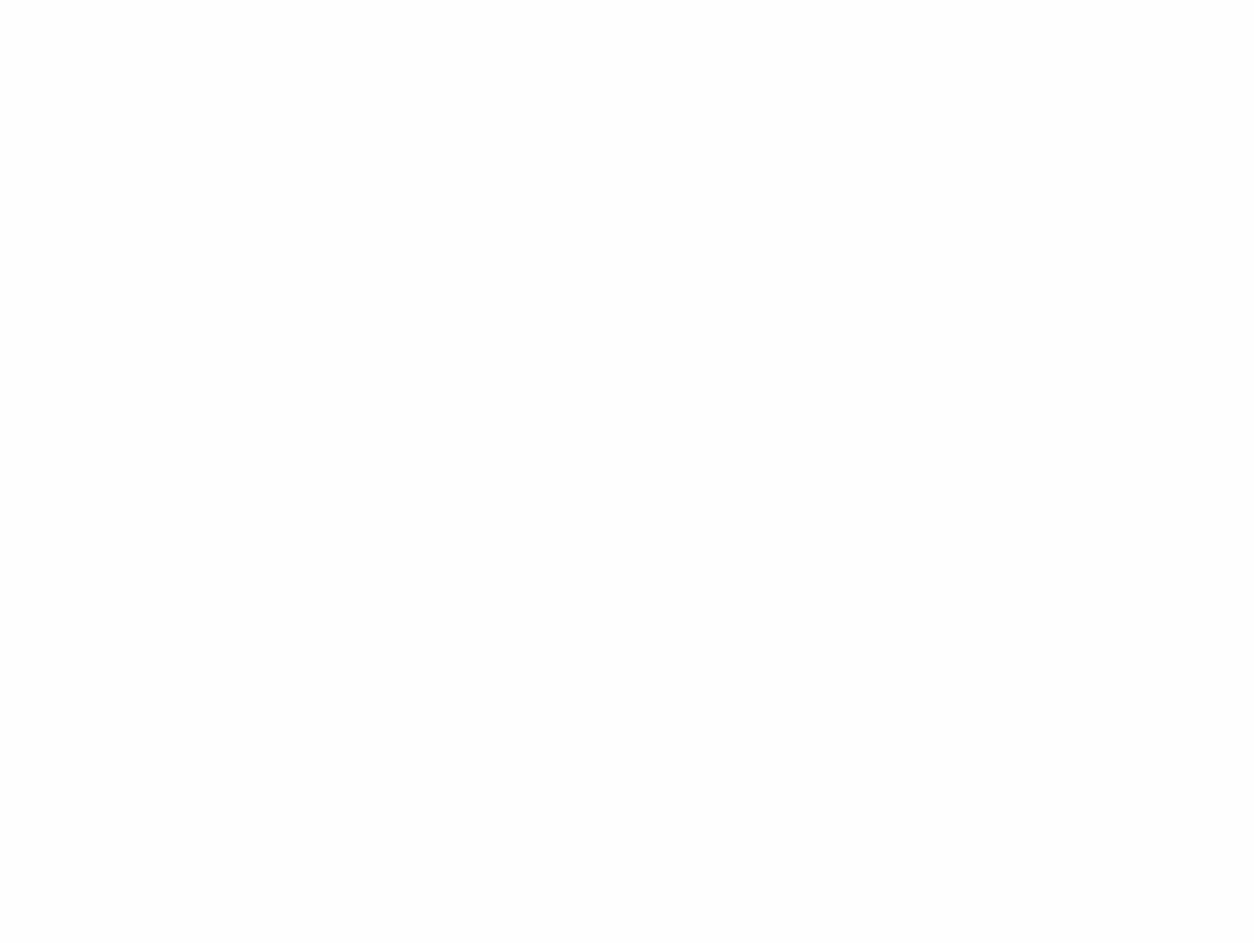
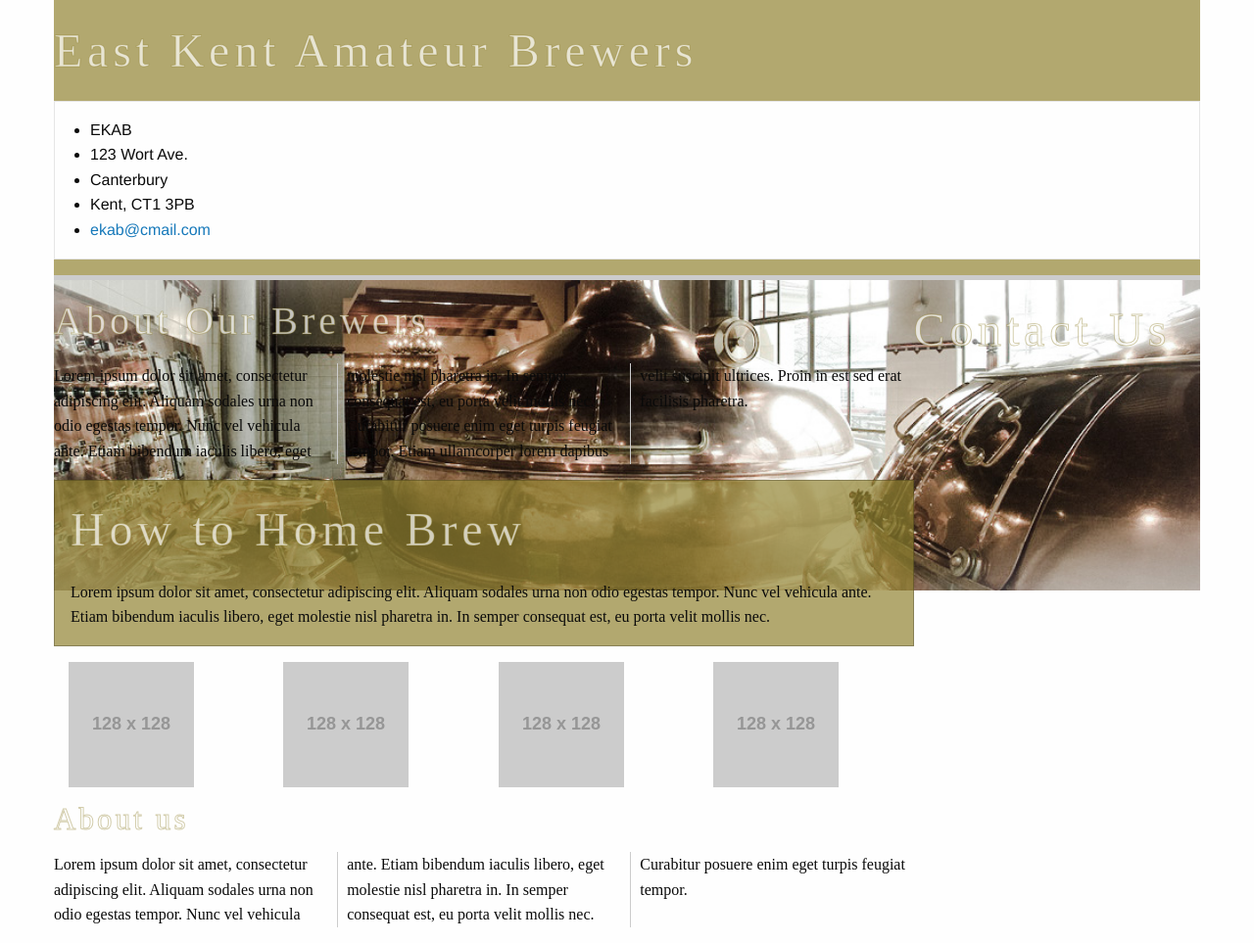
Before and after one commit to opsejf/Web-Development-Fundamentals-Exercises, a plain HTML site: page Exercise11GridsandFoundation/foundation.html in a window 1280 px wide. Shown: the whole page at 98% size. Before the commit the page ends 800 px from the top, so only its background shows below. Drawn offline with Linux system fonts and the light colour scheme; placeholder pictures from the web are drawn by us.

Commit message:
up to no.26 in exercise 11

```diff
--- a/Exercise11GridsandFoundation/css/brew-styles.css
+++ b/Exercise11GridsandFoundation/css/brew-styles.css
@@ -20,6 +20,17 @@ p {
     letter-spacing: 0.1em;
     margin-bottom: 0.37em;
     margin-top: 0.37em;
+    -webkit-text-stroke-width: 1px;
+    -webkit-text-stroke-color: rgba(146, 131, 48, 0.4);
+    -webkit-text-fill-color: rgba(255,255,255,0.7);
+}
+
+.callout{
+    background-color: rgba(146, 131, 48, 0.69);
+}
+
+.card{
+
 }
 
 .central-bg {
--- a/Exercise11GridsandFoundation/foundation.html
+++ b/Exercise11GridsandFoundation/foundation.html
@@ -12,9 +12,90 @@
     <link href="css/socialglyphs/socialglyphs-webfont.css" rel="stylesheet" />
 </head>
 <body>
-    <!-- header -->
-    <!-- main body -->
-    <!-- page footer -->
+    <div class="grid-container">
+        <div class="gradient-one">
+            <div class="grid-x">
+                <div class="cell large-12">
+                    <header>
+                        <h1 class="babas-header hide-for-small-only">
+                            East Kent Amateur Brewers
+                        </h1>
+                        <div class="card">
+                            <div class="card-section">
+                                <ul>
+                                    <li class="fn">EKAB</li>
+                                    <li class="street-address">123 Wort Ave.</li>
+                                    <li class="locality">Canterbury</li>
+                                    <li><span class="state">Kent</span>, <span class="zip">CT1 3PB</span></li>
+                                    <li class="email"><a href="#">ekab@cmail.com</a></li>
+                                </ul>
+                            </div>
+                        </div>
+
+                    </header>
+                </div>
+            </div>
+            <div class="stripe">
+
+            </div>
+        </div>
+
+
+        <div class="kettle">
+            <div class="grid-x">
+                <div class="cell large-9">
+                    <article>
+                        <header>
+                            <h2 class="babas-header">About Our Brewers</h2>
+                            <p class="three-col">Lorem ipsum dolor sit amet, consectetur adipiscing elit. Aliquam sodales urna non odio egestas tempor.
+                            Nunc vel vehicula ante. Etiam bibendum iaculis libero, eget molestie nisl pharetra in. In semper consequat est, eu porta velit
+                            mollis nec. Curabitur posuere enim eget turpis feugiat tempor. Etiam ullamcorper lorem dapibus velit suscipit ultrices.
+                            Proin in est sed erat facilisis pharetra.</p>
+                        </header>
+                        <section class="callout">
+                            <h1 class="babas-header">How to Home Brew</h1>
+                            <p>Lorem ipsum dolor sit amet, consectetur adipiscing elit. Aliquam sodales urna non odio egestas tempor.
+                            Nunc vel vehicula ante. Etiam bibendum iaculis libero, eget molestie nisl pharetra in. In semper consequat est,
+                            eu porta velit mollis nec.</p>
+                        </section>
+                        <section class="grid-x grid-padding-x large-up-4 small-up-2">
+                            <div class="cell">
+                                <img src="http://placehold.it/128x128">
+                            </div>
+                            <div class="cell">
+                                <img src="http://placehold.it/128x128">
+                            </div>
+                            <div class="cell">
+                                <img src="http://placehold.it/128x128">
+                            </div>
+                            <div class="cell">
+                                <img src="http://placehold.it/128x128">
+                            </div>
+                        </section>
+                        <footer>
+                            <h3 class="title babas-header">About us</h3>
+                            <p class="three-col">Lorem ipsum dolor sit amet, consectetur adipiscing elit. Aliquam sodales urna non odio egestas tempor.
+                            Nunc vel vehicula ante. Etiam bibendum iaculis libero, eget molestie nisl pharetra in. In semper consequat est, eu porta velit
+                            mollis nec. Curabitur posuere enim eget turpis feugiat tempor.</p>
+                        </footer>
+                    </article>
+                </div>
+                <div class="cell large-3">
+                    <aside>
+                        <div class="grid-x">
+                            <div class="cell">
+                                <h1 class="babas-header">Contact Us</h1>
+                            </div>
+                        </div>
+                    </aside>
+                </div>
+            </div>
+        </div>
+        <!-- header -->
+        <!-- main body -->
+        <!-- page footer -->
+    </div>
+
 
 
     <script src="js/vendor/jquery.js"></script>
```
